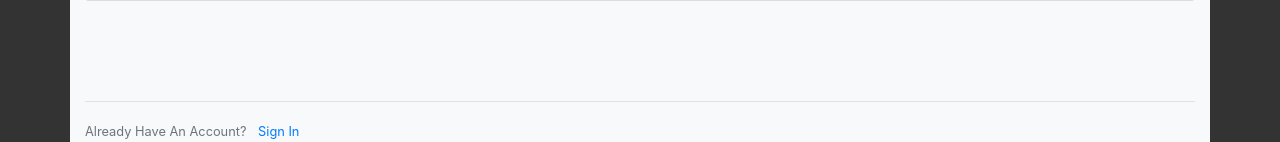
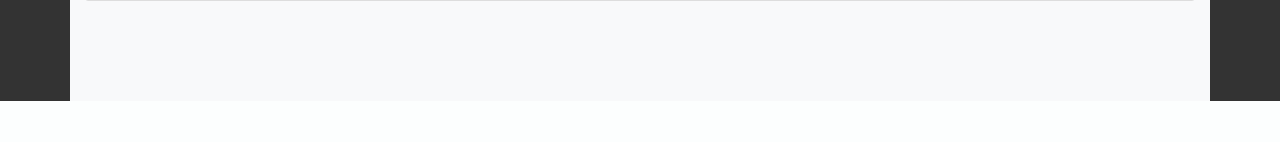
Before and after one commit to Introligator1998/TransportManagementSystem, a Flask app: page /register in a window 1280 px wide. Shown: the part 1132-1274 px from the top of the page. After the commit the page ends 1233 px from the top, so only its background shows below. Run offline with Flask 2, Linux system fonts and the light colour scheme; some libraries are stand-ins or nearby versions.

Commit message:
remove register from templates

```diff
--- a/TMA/templates/addorder.html
+++ b/TMA/templates/addorder.html
@@ -79,10 +79,5 @@
 
         </form>
     </div>
-    <div class="border-top pt-3">
-        <small class="text-muted">
-            Already Have An Account? <a class="ml-2" href="{{ url_for('login') }}">Sign In</a>
-        </small>
-    </div>
 </body>
 {% endblock content %}
--- a/TMA/templates/register.html
+++ b/TMA/templates/register.html
@@ -95,9 +95,4 @@
             </div>
         </form>
     </div>
-    <div class="border-top pt-3">
-        <small class="text-muted">
-            Already Have An Account? <a class="ml-2" href="{{ url_for('login') }}">Sign In</a>
-        </small>
-    </div>
 {% endblock content %}
```
